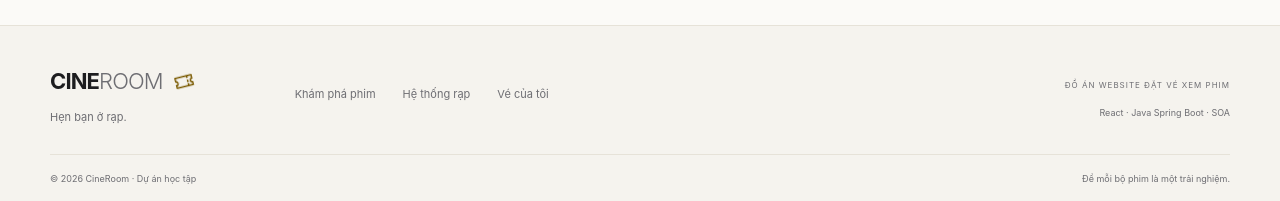
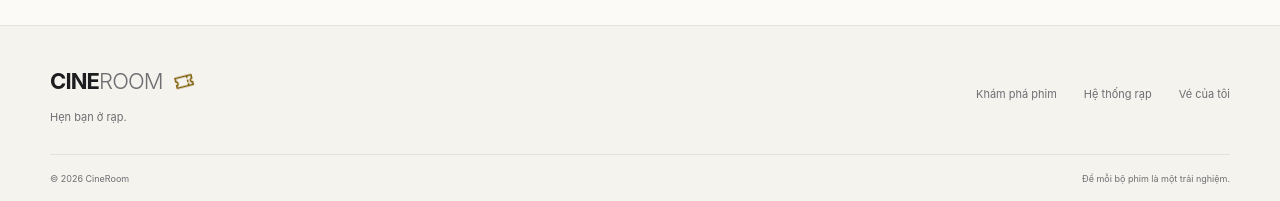
Before and after one commit to LeQuangHieu281206/movie-booking-system, a React (Vite) app in the folder frontend-react/: page / in a window 1280 px wide. Shown: the part 1440-1641 px from the top of the page. Built offline with nearby package versions, Linux system fonts and the light colour scheme; no server answers.

Commit message:
Bo noi dung du an hoc tap khoi footer

```diff
--- a/frontend-react/src/App.jsx
+++ b/frontend-react/src/App.jsx
@@ -274,13 +274,9 @@ function Workspace() {
             <a href="#cinemas">Hệ thống rạp</a>
             <a href="#tickets">Vé của tôi</a>
           </div>
-          <div className="footer-note">
-            <span>ĐỒ ÁN WEBSITE ĐẶT VÉ XEM PHIM</span>
-            <p>React · Java Spring Boot · SOA</p>
-          </div>
         </div>
         <div className="container footer-bottom">
-          <span>© 2026 CineRoom · Dự án học tập</span>
+          <span>© 2026 CineRoom</span>
           <span>Để mỗi bộ phim là một trải nghiệm.</span>
         </div>
       </footer>
--- a/frontend-react/src/styles.css
+++ b/frontend-react/src/styles.css
@@ -3262,6 +3262,9 @@ footer .brand svg {
 .footer-bottom {
   color: var(--muted);
 }
+.footer-inner .footer-links {
+  margin-left: auto;
+}
 .footer-bottom {
   border-top-color: var(--line);
 }
```
